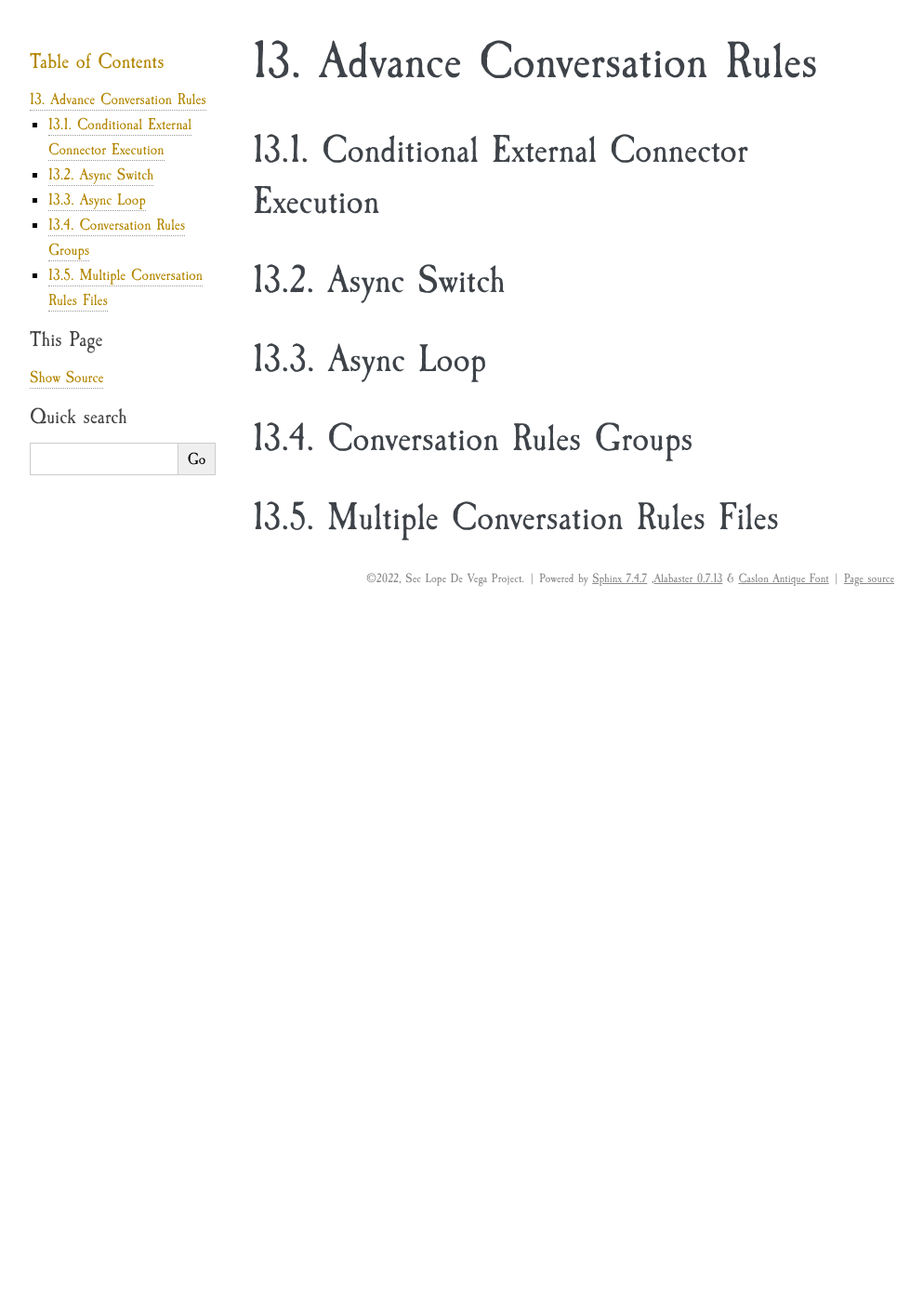
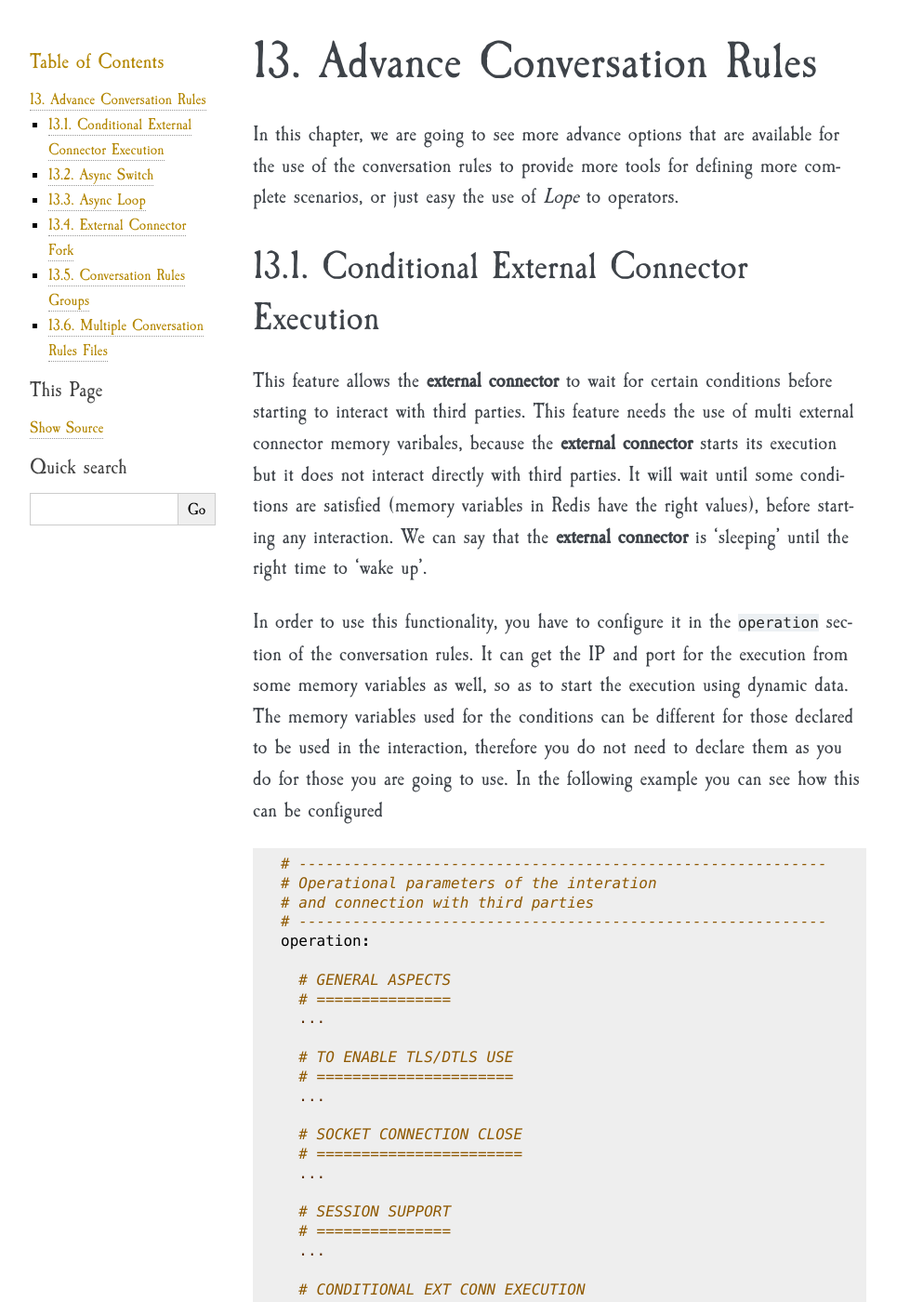
Before and after one commit to 4LB3R70D/SecLopeDeVega-Docs, a Sphinx documentation site: the page built from docs/source/content/advance_conversation_rules.rst, in a window 1280 px wide and 1400 px high. Shown: the whole window at 93% size, without its empty margins (148-1141 px from the left). Built offline with Sphinx 7.4.7, drawn with Linux system fonts in a browser that asks for light colours; some of the changed text lies outside the part shown.

Commit message:
Conditional External Connector Execution almost ready

```diff
--- a/docs/source/content/advance_conversation_rules.rst
+++ b/docs/source/content/advance_conversation_rules.rst
@@ -4,14 +4,77 @@
 
 Advance Conversation Rules
 ==========================
-
+In this chapter, we are going to see more advance options that are available for the use of the conversation rules to provide more tools
+for defining more complete scenarios, or just easy the use of *Lope* to operators.
 
 
 .. index:: Conditional External Connector Execution
 
 Conditional External Connector Execution
 ----------------------------------------
+This feature allows the **external connector** to wait for certain conditions before starting to interact with third parties. This feature needs the use of multi external
+connector memory varibales, because the **external connector** starts its execution but it does not interact directly with third parties. It will wait until some conditions
+are satisfied (memory variables in Redis have the right values), before starting any interaction. We can say that the **external connector** is 'sleeping' until the right
+time to 'wake up'.
 
+In order to use this functionality, you have to configure it in the ``operation`` section of the conversation rules. It can get the IP and port for the execution from some
+memory variables as well, so as to start the execution using dynamic data. The memory variables used for the conditions can be different for those declared to be used in the
+interaction, therefore you do not need to declare them as you do for those you are going to use. In the following example you can see how this can be configured
+
+.. code-block::
+
+  # -----------------------------------------------------------
+  # Operational parameters of the interation
+  # and connection with third parties
+  # -----------------------------------------------------------
+  operation:
+
+    # GENERAL ASPECTS
+    # ===============
+    ...
+
+    # TO ENABLE TLS/DTLS USE
+    # ======================
+    ...
+
+    # SOCKET CONNECTION CLOSE
+    # =======================
+    ...
+
+    # SESSION SUPPORT
+    # ===============
+    ...
+
+    # CONDITIONAL EXT CONN EXECUTION
+    # ==============================
+    conditional_execution:
+        # use conditional execution in this execution?
+        enable: no # yes/no(default)
+
+        # list of conditions: memory values and the value
+        conditions:
+            # One condition
+            - var_name: order_66
+                value: True
+
+            # Another condition
+            - var_name: order_67
+                value: False
+
+        # If present, the ip value will be
+        # gathered from this memory variable
+        mem_var_ip: var1
+
+        # If present, the port value will be
+        # gathered from this memory variable
+        mem_var_port: var2
+
+    # OTHER TOPICS
+    # ============
+    # Additional aspects should be defined here, but
+    # they will be described in the respective sections
+    # of this documentation, for the sake of clarity
+    ...
 
 .. index:: Async Switch
 
@@ -27,6 +90,13 @@ Async Loop
 
 
 
+.. index:: External Connector Fork
+
+External Connector Fork
+-----------------------
+
+
+
 .. index:: Conversation Rules Groups
 
 Conversation Rules Groups
--- a/docs/source/content/custom_functions.rst
+++ b/docs/source/content/custom_functions.rst
@@ -141,7 +141,6 @@ The use of the custom *post-processor* is almost identical to the *pre-processor
       # GENERAL ASPECTS
       # ===============
       ...
-
 
       # TO ENABLE TLS/DTLS USE
       # ======================
```
Also changed, not shown: 14 other files.
